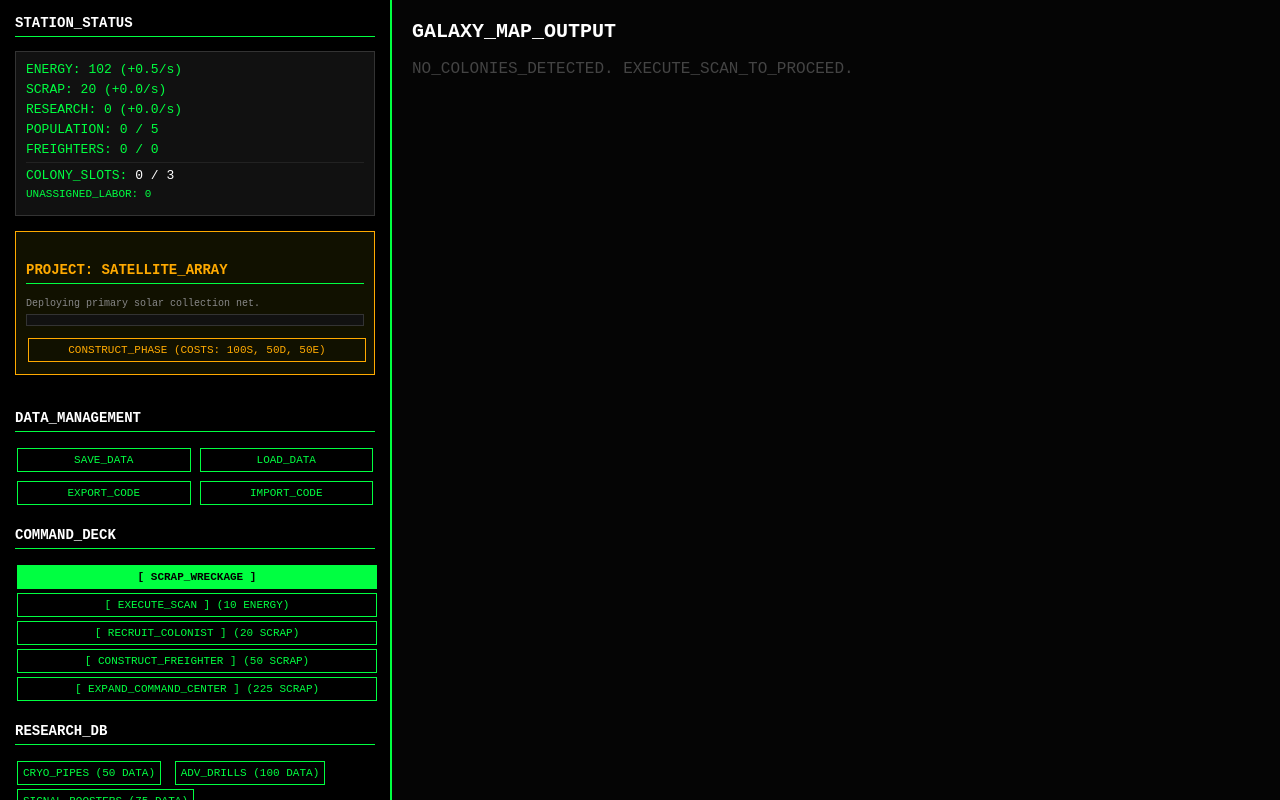
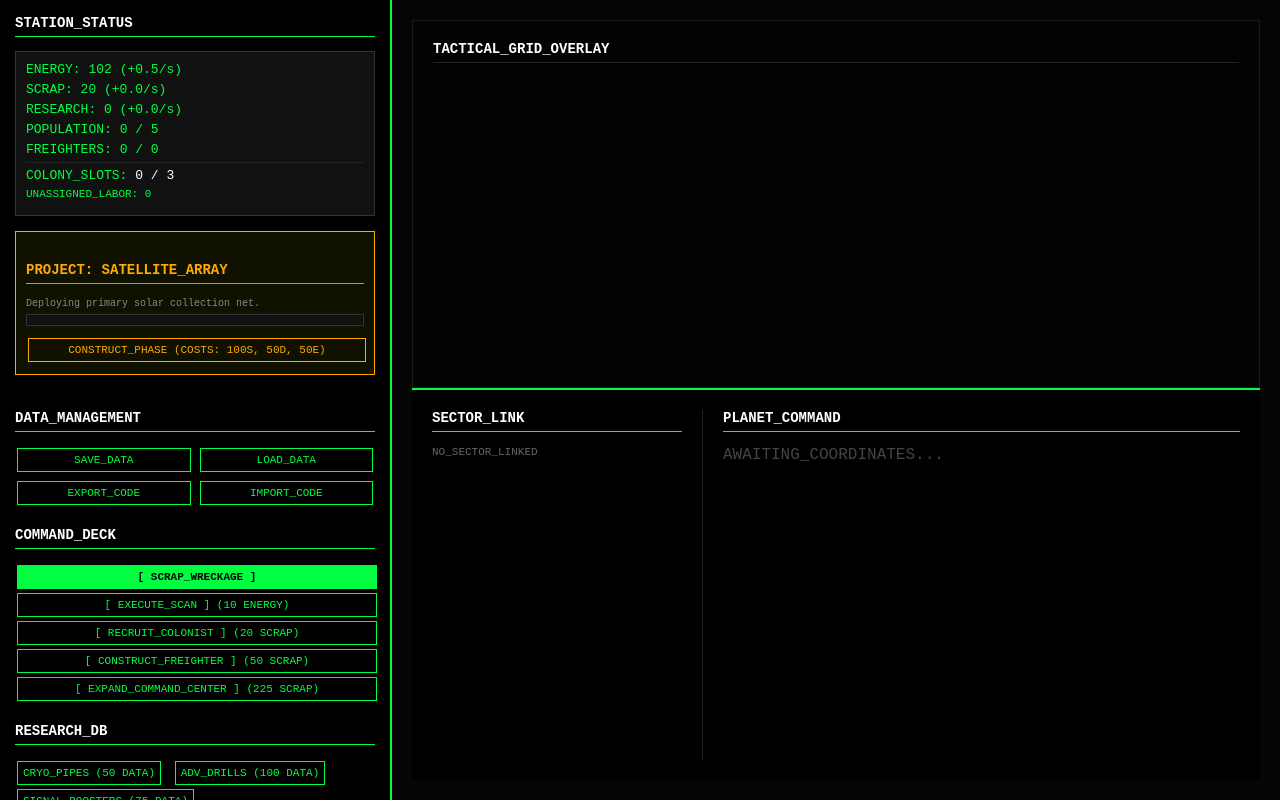
Before and after one commit to chelms21/idle-galaxy, a plain HTML site: page index.html in a window 1280 px wide. Drawn offline with Linux system fonts and the light colour scheme.

Commit message:
Redesign galaxy view and command console layout

```diff
--- a/index.html
+++ b/index.html
@@ -93,10 +93,22 @@
         <div id="event-log">AWAITING_SIGNAL...</div>
     </div>
 
-    <div id="galaxy-view">
-        <h2 style="margin-top: 0; color: #fff; font-size: 20px;">GALAXY_MAP_OUTPUT</h2>
-        <div id="planet-list">
-            <div style="color: #444;">NO_COLONIES_DETECTED. EXECUTE_SCAN_TO_PROCEED.</div>
+    <div id="galaxy-view" style="display: flex; flex-direction: column;">
+        <div id="map-frame" style="flex: 1; border: 1px solid #1a1a1a; padding: 20px; background: #020202; overflow: auto;">
+            <h2 style="margin-top: 0; color: #fff; font-size: 14px; border-bottom: 1px solid #222; padding-bottom: 5px;">TACTICAL_GRID_OVERLAY</h2>
+            <div id="map-grid" style="display: flex; flex-wrap: wrap; gap: 15px;">
+                </div>
+        </div>
+
+        <div id="command-console" style="height: 350px; border-top: 2px solid #00ff41; background: #000; padding: 20px; display: flex; gap: 20px;">
+            <div id="sector-info" style="width: 250px; border-right: 1px solid #222; padding-right: 20px;">
+                <h3 style="margin-top: 0;">SECTOR_LINK</h3>
+                <div id="selected-sector-view" style="color: #666; font-size: 11px;">NO_SECTOR_LINKED</div>
+            </div>
+            <div id="planet-detail" style="flex-grow: 1;">
+                <h3 style="margin-top: 0;">PLANET_COMMAND</h3>
+                <div id="selected-planet-view" style="color: #444;">AWAITING_COORDINATES...</div>
+            </div>
         </div>
     </div>
 
```
